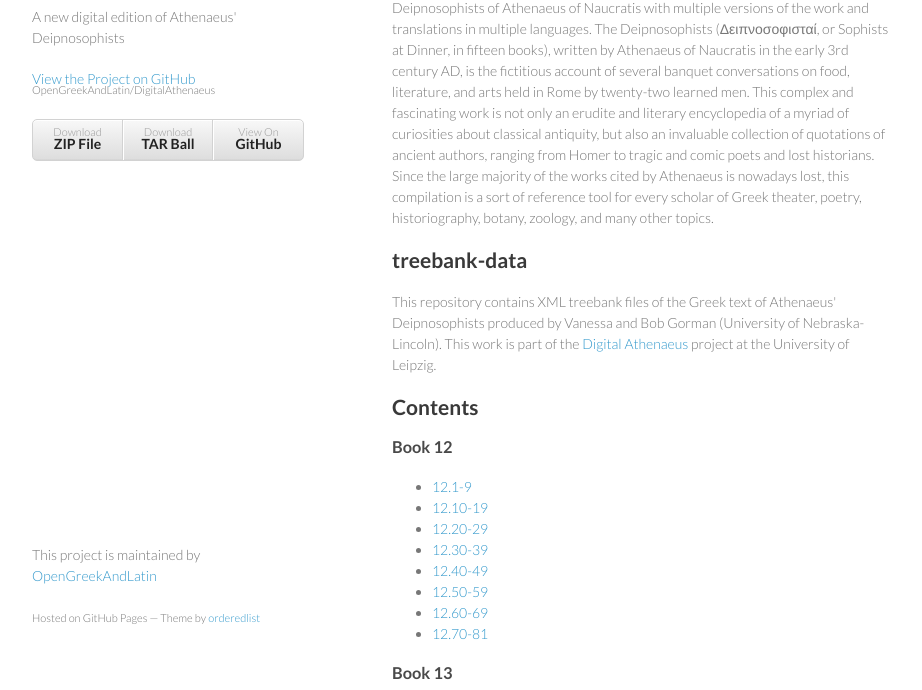
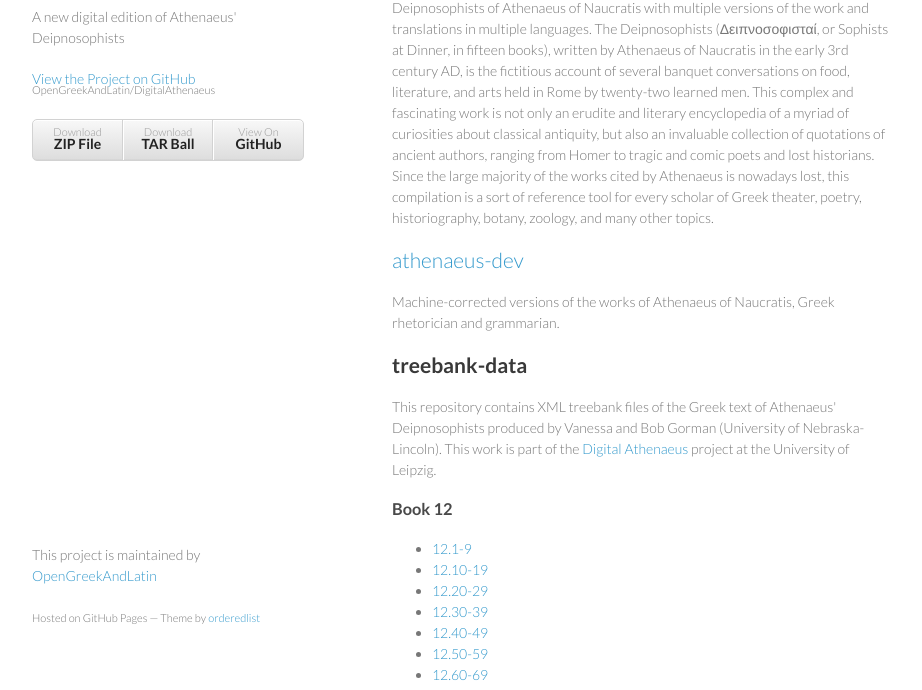
Before and after one commit to medaniel93/DigitalAthenaeus, a plain HTML site: page index.html in a window 1280 px wide. Shown: the part 103-793 px from the top of the page, without its empty margins (178-1100 px from the left). Drawn offline with Linux system fonts and the light colour scheme.

Commit message:
Create gh-pages branch via GitHub

```diff
--- a/index.html
+++ b/index.html
@@ -31,12 +31,15 @@
         <p>The <a href="http://www.dh.uni-leipzig.de/wo/projects/open-greek-and-latin-project/digital-athenaeus/">Digital Athenaeus</a> is a project of the Humboldt Chair of Digital Humanities at the University of Leipzig. The aim of the project is to produce a true digital edition of the Deipnosophists of Athenaeus of Naucratis with multiple versions of the work and translations in multiple languages. The Deipnosophists (Δειπνοσοφισταί, or Sophists at Dinner, in fifteen books), written by Athenaeus of Naucratis in the early 3rd century AD, is the fictitious account of several banquet conversations on food, literature, and arts held in Rome by twenty-two learned men. This complex and fascinating work is not only an erudite and literary encyclopedia of a myriad of curiosities about classical antiquity, but also an invaluable collection of quotations of ancient authors, ranging from Homer to tragic and comic poets and lost historians. Since the large majority of the works cited by Athenaeus is nowadays lost, this compilation is a sort of reference tool for every scholar of Greek theater, poetry, historiography, botany, zoology, and many other topics.</p>
 
 <h2>
+<a id="athenaeus-dev" class="anchor" href="#athenaeus-dev" aria-hidden="true"><span class="octicon octicon-link"></span></a><a href="http://opengreekandlatin.github.io/athenaeus-dev/">athenaeus-dev</a>
+</h2>
+
+<p>Machine-corrected versions of the works of Athenaeus of Naucratis, Greek rhetorician and grammarian.</p>
+
+<h2>
 <a id="treebank-data" class="anchor" href="#treebank-data" aria-hidden="true"><span class="octicon octicon-link"></span></a>treebank-data</h2>
 
 <p>This repository contains XML treebank files of the Greek text of Athenaeus' Deipnosophists produced by Vanessa and Bob Gorman (University of Nebraska-Lincoln). This work is part of the <a href="http://www.dh.uni-leipzig.de/wo/projects/open-greek-and-latin-project/digital-athenaeus/">Digital Athenaeus</a> project at the University of Leipzig.</p>
-
-<h2>
-<a id="contents" class="anchor" href="#contents" aria-hidden="true"><span class="octicon octicon-link"></span></a>Contents</h2>
 
 <h3>
 <a id="book-12" class="anchor" href="#book-12" aria-hidden="true"><span class="octicon octicon-link"></span></a>Book 12</h3>
@@ -49,13 +52,9 @@
 <li><a href="https://github.com/DigitalAthenaeus/treebank-data/blob/master/Book12/athen12%2040-49%20jan%2015.xml">12.40-49</a></li>
 <li><a href="https://github.com/DigitalAthenaeus/treebank-data/blob/master/Book12/athen12%2050-59%20jan%2015.xml">12.50-59</a></li>
 <li><a href="https://github.com/DigitalAthenaeus/treebank-data/blob/master/Book12/athen12%2060-69%20jan%2015.xml">12.60-69</a></li>
-<li><a href="https://github.com/DigitalAthenaeus/treebank-data/blob/master/Book12/athen12%2070-81%20jan%2015.xml">12.70-81</a></li>
-</ul>
-
-<h3>
-<a id="book-13" class="anchor" href="#book-13" aria-hidden="true"><span class="octicon octicon-link"></span></a>Book 13</h3>
-
-<ul>
+<li>
+<a href="https://github.com/DigitalAthenaeus/treebank-data/blob/master/Book12/athen12%2070-81%20jan%2015.xml">12.70-81</a>
+###Book 13</li>
 <li><a href="https://github.com/DigitalAthenaeus/treebank-data/blob/master/Book13/athen13%201-9%20jan%2015.xml">13.1-9</a></li>
 <li><a href="https://github.com/DigitalAthenaeus/treebank-data/blob/master/Book13/athen13%2010-19%20jan%2015.xml">13.10-19</a></li>
 <li><a href="https://github.com/DigitalAthenaeus/treebank-data/blob/master/Book13/athen13%2020-29%20jan%2015.xml">13.20-29</a></li>
```
Also changed, not shown: params.json (+1 -1 lines).
